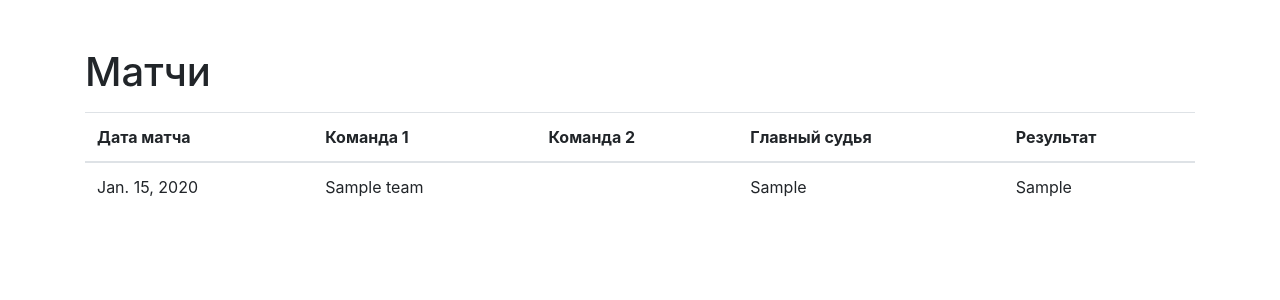
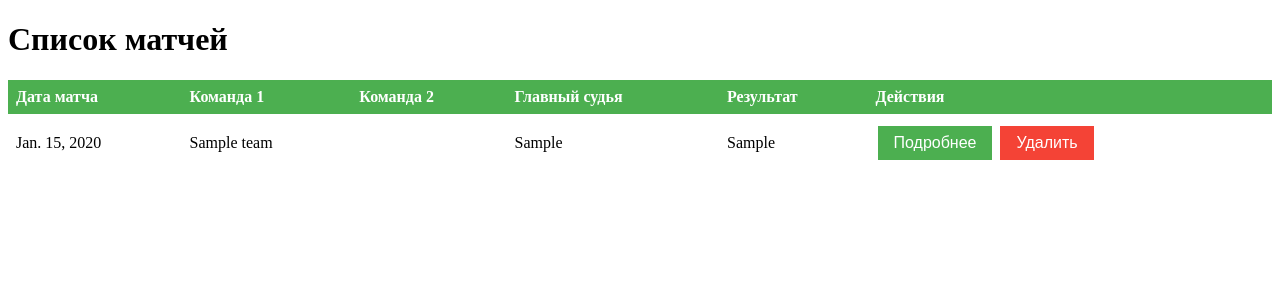
Before and after one commit to gmoroz/lab1, a Django app: page /games/ in a window 1280 px wide. Shown: the top 300 px of the page. Run offline with Django 4.2, Linux system fonts and the light colour scheme; tables that the repository leaves empty hold one stand-in row (values such as "Sample post"); parts of the project's set-up code (start-up, migrations or seed data) failed here and were passed over; some libraries are stand-ins or nearby versions.

Commit message:
refactor: add buttons and js for games list view

```diff
--- /dev/null
+++ b/static/css/games.css
@@ -0,0 +1,44 @@
+table {
+    border-collapse: collapse;
+    width: 100%;
+}
+
+th, td {
+    text-align: left;
+    padding: 8px;
+}
+
+th {
+    background-color: #4CAF50;
+    color: white;
+}
+
+tr:nth-child(even) {
+    background-color: #f2f2f2;
+}
+
+.details-button {
+    background-color: #4CAF50;
+    color: white;
+    border: none;
+    padding: 8px 16px;
+    text-align: center;
+    text-decoration: none;
+    display: inline-block;
+    font-size: 16px;
+    margin: 4px 2px;
+    cursor: pointer;
+}
+
+.delete-button {
+    background-color: #f44336;
+    color: white;
+    border: none;
+    padding: 8px 16px;
+    text-align: center;
+    text-decoration: none;
+    display: inline-block;
+    font-size: 16px;
+    margin: 4px 2px;
+    cursor: pointer;
+}
--- /dev/null
+++ b/static/js/games.js
@@ -0,0 +1,28 @@
+document.addEventListener("DOMContentLoaded", function () {
+  const detailsButtons = document.querySelectorAll(".details-button");
+  const deleteButtons = document.querySelectorAll(".delete-button");
+
+  detailsButtons.forEach(function (button) {
+    button.addEventListener("click", function () {
+      const gameId = button.dataset.gameId;
+      window.location.href = `/games/${gameId}/`;
+    });
+  });
+
+  deleteButtons.forEach(function (button) {
+    button.addEventListener("click", function () {
+      const gameId = button.dataset.gameId;
+      if (confirm("Вы уверены, что хотите удалить этот матч?")) {
+        fetch(`/games/${gameId}/`, {
+          method: "DELETE",
+        })
+          .then(function () {
+            location.reload();
+          })
+          .catch(function (error) {
+            console.error("Error:", error);
+          });
+      }
+    });
+  });
+});
--- a/templates/games.html
+++ b/templates/games.html
@@ -1,20 +1,14 @@
+{% load static %}
 <!DOCTYPE html>
 <html lang="en">
   <head>
     <meta charset="UTF-8" />
-    <title>Матчи</title>
-    <link
-      rel="stylesheet"
-      href="https://stackpath.bootstrapcdn.com/bootstrap/4.3.1/css/bootstrap.min.css"
-    />
-    <script src="https://code.jquery.com/jquery-3.3.1.slim.min.js"></script>
-    <script src="https://cdnjs.cloudflare.com/ajax/libs/popper.js/1.14.7/umd/popper.min.js"></script>
-    <script src="https://stackpath.bootstrapcdn.com/bootstrap/4.3.1/js/bootstrap.min.js"></script>
+    <title>Список матчей</title>
+    <link rel="stylesheet" href="{% static 'css/games.css' %}" />
   </head>
   <body>
-    <div class="container my-5">
-      <h1 class="mb-3">Матчи</h1>
-      <table class="table">
+    <h1>Список матчей</h1>
+    <table>
       <thead>
         <tr>
           <th>Дата матча</th>
@@ -22,6 +16,7 @@
           <th>Команда 2</th>
           <th>Главный судья</th>
           <th>Результат</th>
+          <th>Действия</th>
         </tr>
       </thead>
       <tbody>
@@ -32,10 +27,18 @@
           <td>{{ game.teams.all.1.name }}</td>
           <td>{{ game.main_judge }}</td>
           <td>{{ game.result|default_if_none:"-" }}</td>
+          <td>
+            <button class="details-button" data-game-id="{{ game.id }}">
+              Подробнее
+            </button>
+            <button class="delete-button" data-game-id="{{ game.id }}">
+              Удалить
+            </button>
+          </td>
         </tr>
         {% endfor %}
       </tbody>
     </table>
-    </div>
+    <script src="{% static 'js/games.js' %}"></script>
   </body>
 </html>
```
Lines whose indentation alone changed are shown as unchanged.
